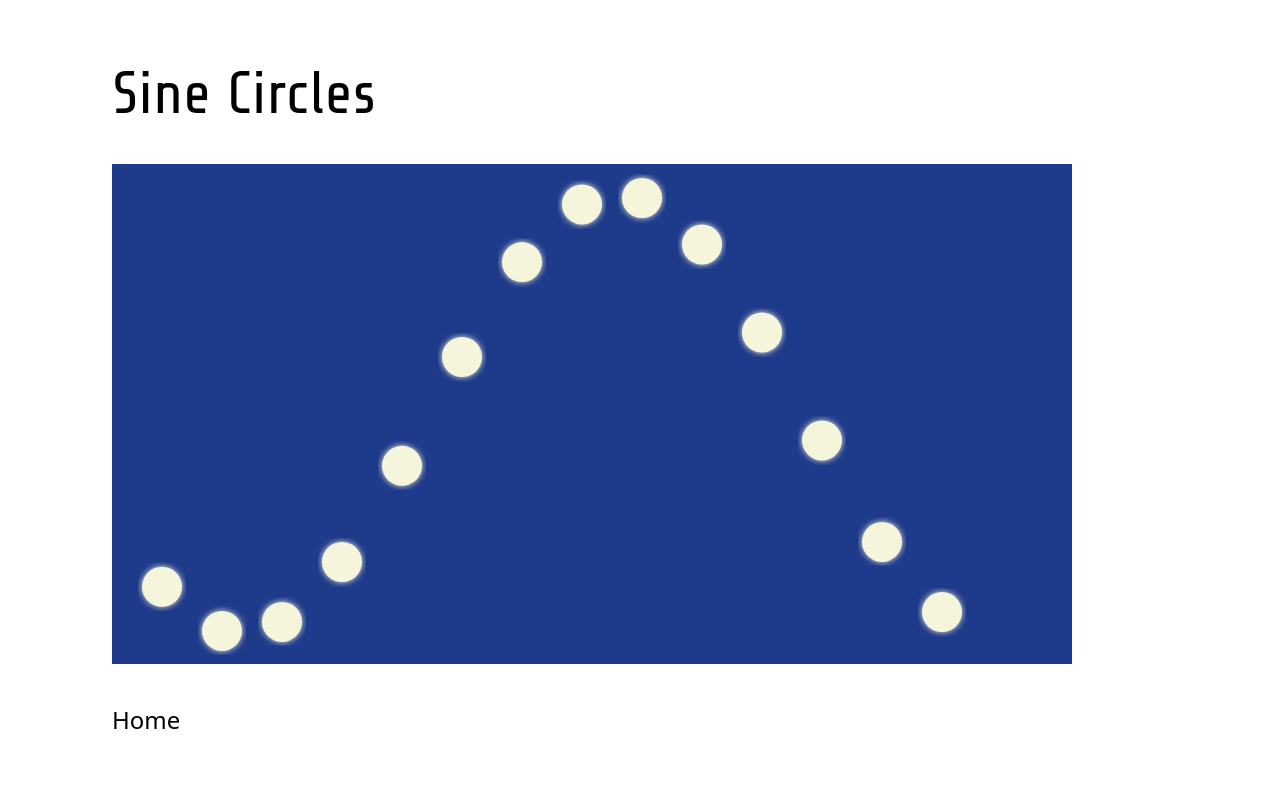
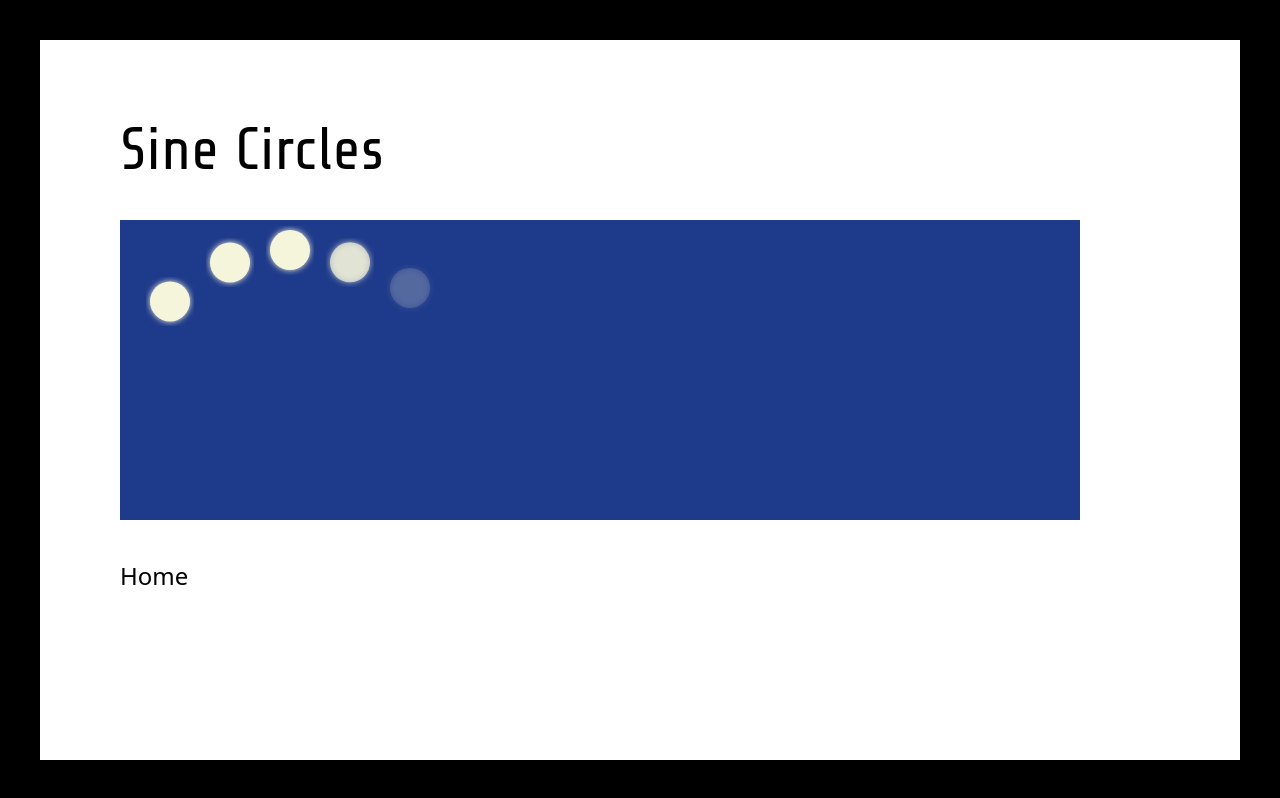
Before and after one commit to waseem-medhat/get-it-right-svelte, a SvelteKit app: page /sine-circles in a window 1280 px wide. Built offline with nearby package versions, Linux system fonts and the light colour scheme.

Commit message:
ui and navigation fixes

```diff
--- a/src/routes/(home)/+page.svelte
+++ b/src/routes/(home)/+page.svelte
@@ -1,4 +1,4 @@
-<section class="container mt-16 pl-28">
+<section class="w-screen min-h-screen p-20 border-[40px] border-black">
 	<section class="mb-10 flex items-center space-x-16">
 		<img src="/get_it_right.png" alt="Get it Right" class="h-72" />
 		<span class="text-8xl font-light">+</span>
--- a/src/routes/(projects)/+layout.svelte
+++ b/src/routes/(projects)/+layout.svelte
@@ -1,8 +1,15 @@
 <script>
+	import { beforeNavigate } from '$app/navigation';
 	import '../../app.css';
+
+	let show = true;
+	beforeNavigate(() => (show = false));
 </script>
 
-<section class="container mt-16 pl-28">
-	<slot />
-	<p class="mt-10"><a href="/" class="text-2xl font-light hover:text-orange-600">Home</a></p>
-</section>
+<!-- <section class="container mt-16 pl-28"> -->
+{#if show}
+	<section class="max-w-screen min-h-screen p-20 border-[40px] border-black">
+		<slot />
+		<p class="mt-10"><a href="/" class="text-2xl font-light hover:text-orange-600">Home</a></p>
+	</section>
+{/if}
--- a/src/routes/(projects)/sine-circles/+page.svelte
+++ b/src/routes/(projects)/sine-circles/+page.svelte
@@ -1,28 +1,36 @@
 <script>
 	import { range } from 'd3';
+	import { fade } from 'svelte/transition';
 
 	let t = 0,
 		n = 0,
 		data = [];
 
 	setInterval(() => {
-		n = 10 + Math.sin(t) * 5;
-		t += 0.03;
+		n = 7 + Math.sin(t) * 8;
+		t += 0.01;
 		data = range(n).map((d) => ({
 			cx: d * 60 + 50,
-			cy: 250 + Math.sin(d * 0.5 + t) * 220
+			cy: 150 + Math.sin(d * 0.5 + t) * 120
 		}));
-	}, 1000 / 60);
+	}, 1000 / 50);
 </script>
 
 <h2 class="text-6xl font-share mb-10">Sine Circles</h2>
-<svg width="960" height="500" class="bg-blue-900">
+<svg width="960" height="300" class="bg-blue-900">
 	<filter id="glow">
 		<feGaussianBlur stdDeviation="3" />
 	</filter>
 
 	{#each data as { cx, cy }}
-		<circle {cx} {cy} r="20" fill="beige" />
-		<circle {cx} {cy} r="20" fill="beige" filter="url('#glow')" />
+		<circle {cx} {cy} r="20" fill="beige" transition:fade={{ duration: 500 }} />
+		<circle
+			{cx}
+			{cy}
+			r="20"
+			fill="beige"
+			filter="url('#glow')"
+			transition:fade={{ duration: 500 }}
+		/>
 	{/each}
 </svg>
```
